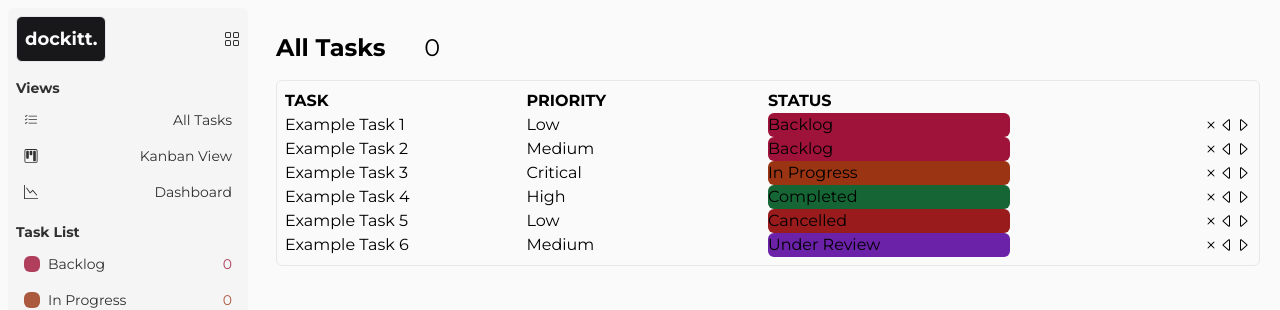
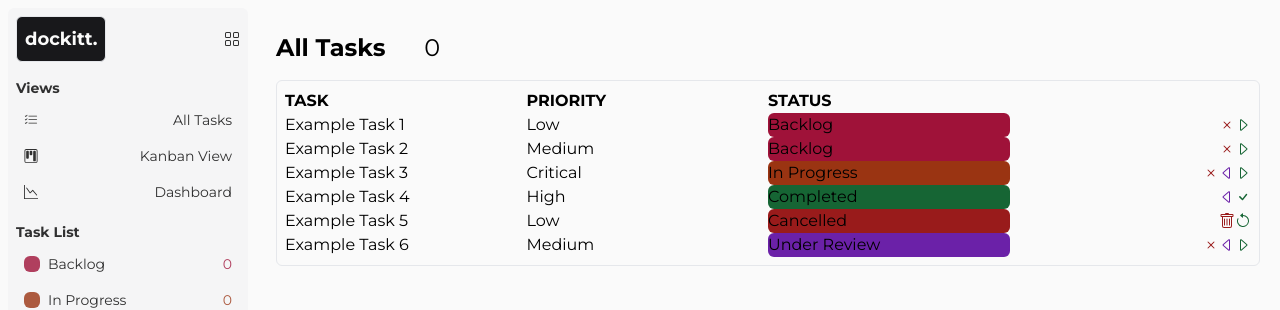
Before and after one commit to williamalowe/next-dockitt, a Next.js app: page / in a window 1280 px wide. Shown: the top 310 px of the page. Built offline with nearby package versions, Linux system fonts and the light colour scheme.

Commit message:
feat: add task-update-btns component

```diff
--- a/src/components/task-list.tsx
+++ b/src/components/task-list.tsx
@@ -1,5 +1,6 @@
 import { exampleTasks } from "@/lib/testData";
 import { BsCaretLeft, BsCaretRight, BsX } from "react-icons/bs";
+import TaskUpdateButtons from "./task-update-btns";
 
 export default function TaskList() {
   return (
@@ -29,17 +30,9 @@ export default function TaskList() {
           >
             {task.status}
           </div>
-          <div className="flex-1 flex justify-end">
-            <button>
-              <BsX />
-            </button>
-            <button>
-              <BsCaretLeft />
-            </button>
-            <button>
-              <BsCaretRight />
-            </button>
-          </div>
+          <TaskUpdateButtons
+            status={task.status}
+          />
         </div>
       ))}
     </div>
--- /dev/null
+++ b/src/components/task-update-btns.tsx
@@ -0,0 +1,51 @@
+import { BsArrowCounterclockwise, BsCaretLeft, BsCaretRight, BsCheck, BsTrash, BsX } from 'react-icons/bs'
+
+export default function TaskUpdateButtons({ status }: {
+  status : string,
+}) {
+  return (
+    <div className="flex-1 flex justify-end">
+      {
+        status == "backlog" ?
+        <>
+          <button className='text-red-800'>
+            <BsX />
+          </button>
+          <button className='text-green-800'>
+            <BsCaretRight />
+          </button>
+        </> :
+        status === "completed" ?
+        <>
+          <button className='text-purple-800'>
+            <BsCaretLeft />
+          </button>
+          <button className='text-green-800'>
+            <BsCheck />
+          </button>
+        </> :
+        status === "cancelled" ?
+        <>
+          <button className='text-red-800'>
+            <BsTrash />
+          </button>
+          <button className='text-green-800'>
+            <BsArrowCounterclockwise />
+          </button>
+        </> :
+        <>
+          <button className='text-red-800'>
+            <BsX />
+          </button>
+          <button className='text-purple-800'>
+            <BsCaretLeft />
+          </button>
+          <button className='text-green-800'>
+            <BsCaretRight />
+          </button>
+        </>
+
+      }
+    </div>
+  )
+}
```
